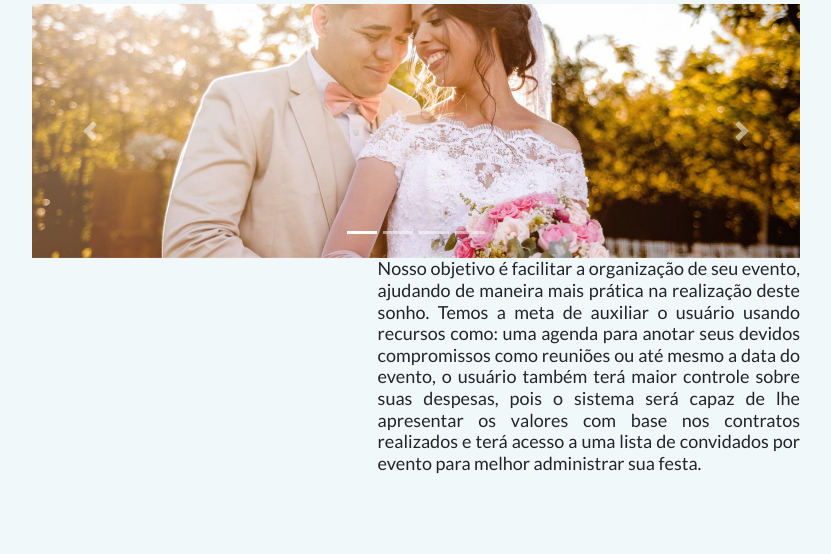
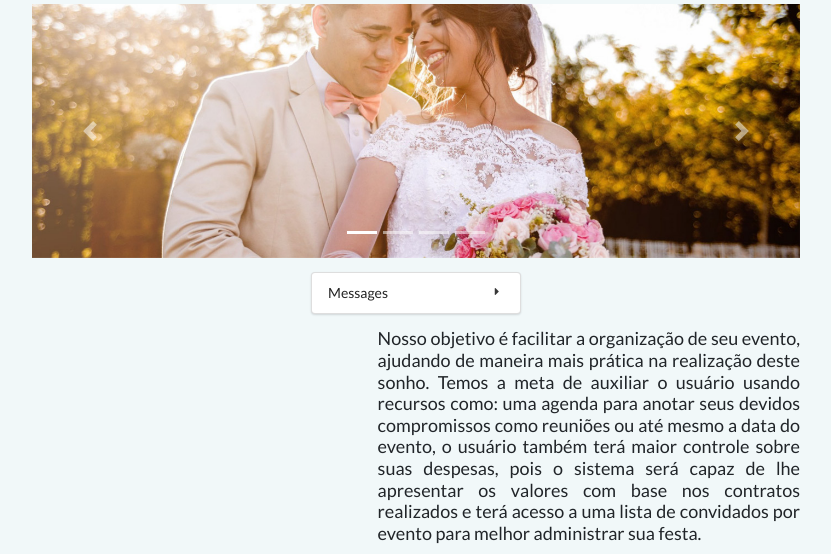
Before and after one commit to biancaleithold/Tcc, a PHP site: page /eventos.php in a window 1280 px wide. Shown: the part 167-721 px from the top of the page, without its empty margins (224-1055 px from the left). Run offline with PHP 8.4, Linux system fonts and the light colour scheme; some libraries are stand-ins or nearby versions.

Commit message:
Alteração página de eventos

```diff
--- a/eventos.php
+++ b/eventos.php
@@ -54,6 +54,21 @@
   </a>
 </div>
 
+<div class="ui vertical menu">
+  <div class="ui left pointing dropdown link item">
+    <i class="dropdown icon"></i>
+    Messages
+    <div class="menu">
+      <div class="item">Inbox</div>
+      <div class="item">Starred</div>
+      <div class="item">Sent Mail</div>
+      <div class="item">Drafts (143)</div>
+      <div class="divider"></div>
+      <div class="item">Spam (1009)</div>
+      <div class="item">Trash</div>
+    </div>
+  </div>
+</div>
 <div>
   <h4 class="texto_evento">Nosso objetivo é facilitar a organização de seu evento, ajudando de maneira mais prática na realização deste sonho. Temos a meta de auxiliar o usuário usando recursos como:  uma agenda para anotar seus devidos compromissos como reuniões ou até mesmo a data do evento, o usuário também terá maior controle sobre suas despesas, pois o  sistema será capaz de lhe apresentar os valores com base nos contratos realizados e terá acesso a uma lista de convidados por evento para melhor administrar sua festa.</h4>
 </div>
--- /dev/null
+++ b/js/fornecedor.js
@@ -0,0 +1,3 @@
+$('.autumn.leaf')
+  .transition('fade right')
+;
```
